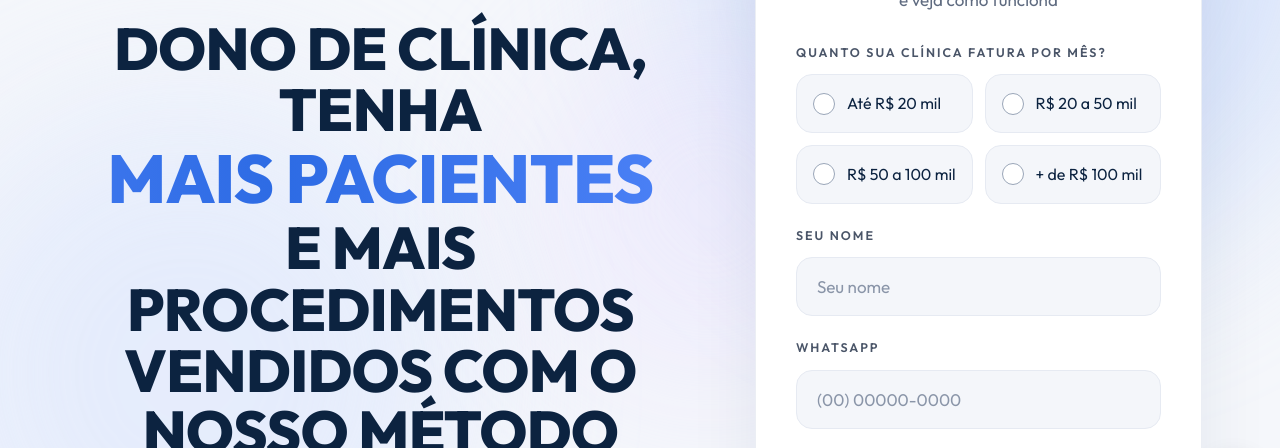
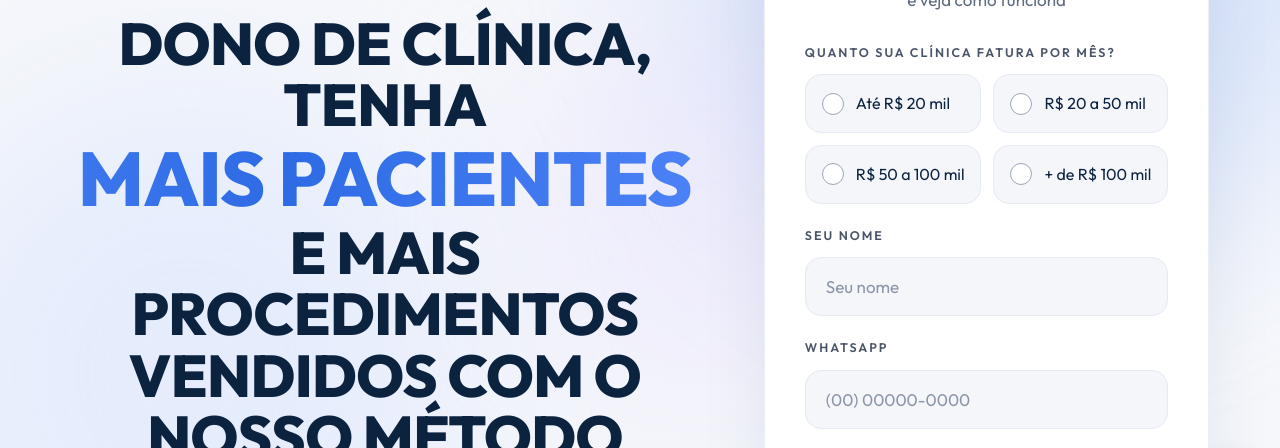
Before and after one commit to almeidazxz/trajeto-lp, a plain HTML site: page index.html in a window 1280 px wide. Shown: the part 277-725 px from the top of the page. Drawn offline with Linux system fonts and the light colour scheme.

Commit message:
'Mais pacientes' maior no título

```diff
--- a/index.html
+++ b/index.html
@@ -80,7 +80,7 @@
   .hero-grid{display:grid;grid-template-columns:1.15fr .85fr;gap:72px;align-items:center}
   .hero-text{text-align:center}
   .hero h1{font-size:clamp(32px,4.6vw,62px);font-weight:800;line-height:1.04;letter-spacing:-.01em;text-transform:uppercase}
-  .hero h1 em{display:block;white-space:nowrap;font-size:min(1.15em,9vw);line-height:1.02;margin:.06em 0;font-style:normal;background:linear-gradient(90deg,#2D6BE4,#5B8CFF,#2D6BE4);background-size:200% auto;-webkit-background-clip:text;background-clip:text;color:transparent;animation:grad 6s linear infinite}
+  .hero h1 em{display:block;white-space:nowrap;font-size:min(1.3em,10vw,76px);line-height:1.02;margin:.06em 0;font-style:normal;background:linear-gradient(90deg,#2D6BE4,#5B8CFF,#2D6BE4);background-size:200% auto;-webkit-background-clip:text;background-clip:text;color:transparent;animation:grad 6s linear infinite}
   @keyframes grad{to{background-position:200% center}}
   .hero .bar{width:48px;height:3px;border-radius:3px;background:var(--blue);margin:32px auto}
   .hero-text p{font-size:20px;color:#3A4558;max-width:520px;margin:0 auto}
```
